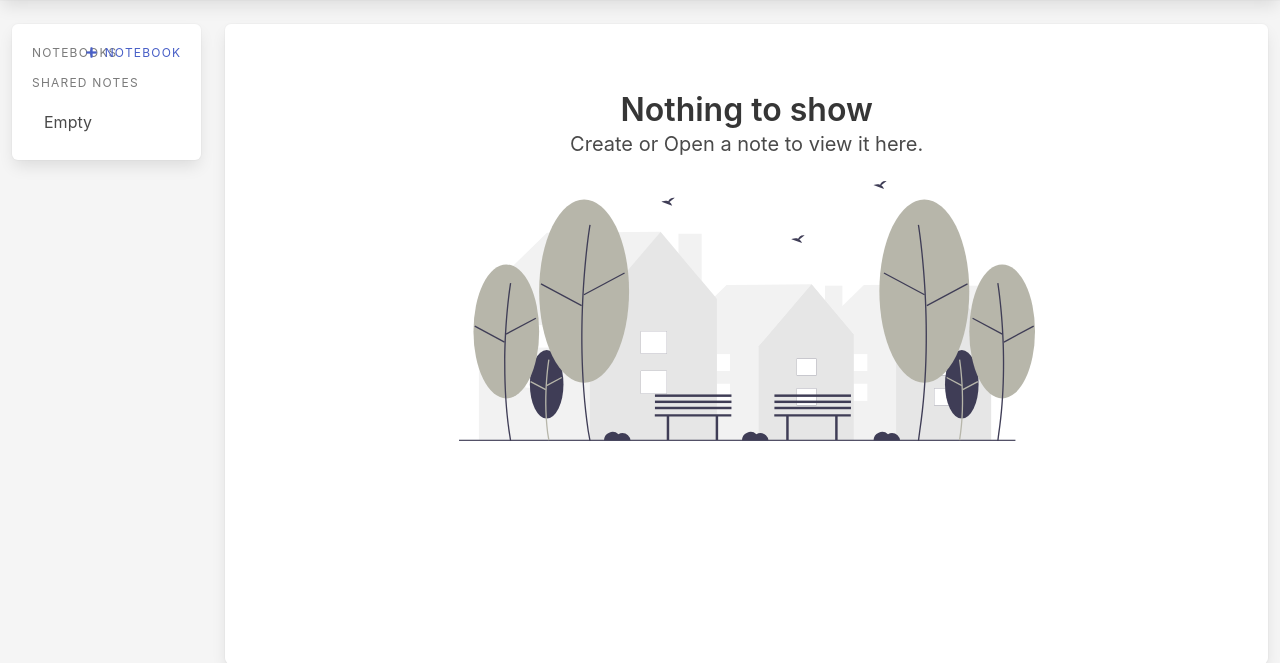
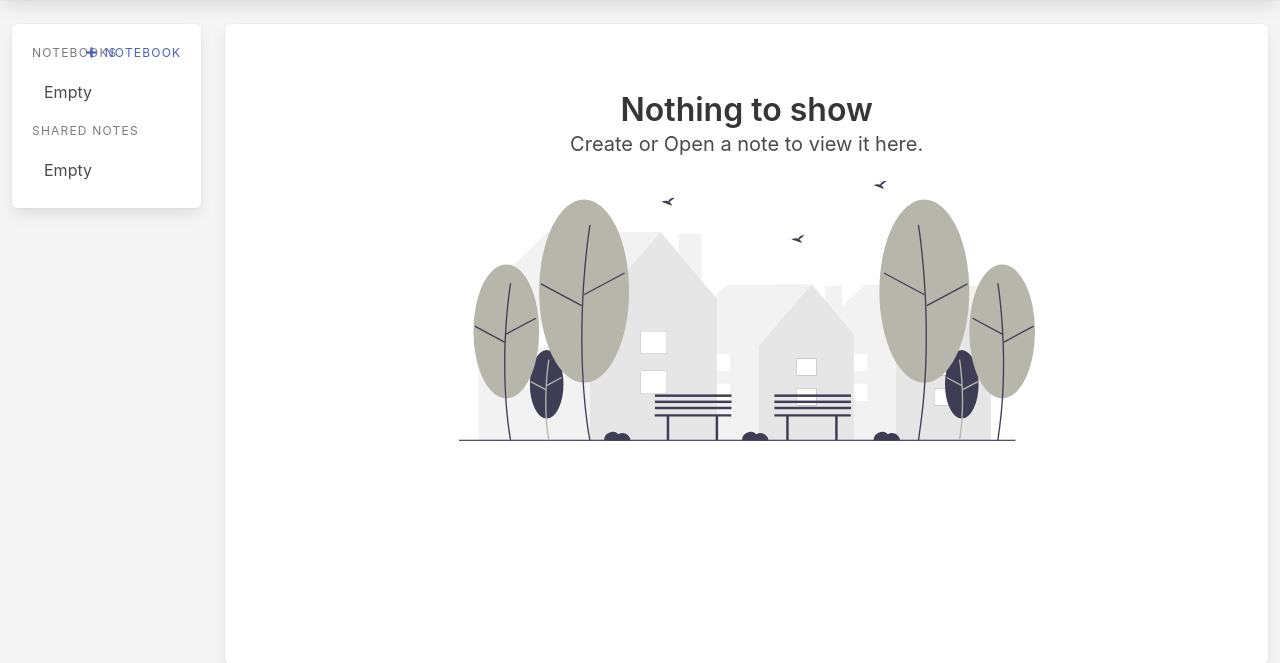
Before and after one commit to Namnetsy/simple-notes-django-app, a Django app: page / in a window 1280 px wide. Shown: the part 56-719 px from the top of the page. Run offline with Django 3.2, Linux system fonts and the light colour scheme; the visitor is signed in with stand-in values (Sample User, id 1); data that the repository does not hold is empty.

Commit message:
add 'empty' text if no notebooks are present

```diff
--- a/simple_notes/notes/templates/notes/base.html
+++ b/simple_notes/notes/templates/notes/base.html
@@ -92,6 +92,8 @@
 										</li>
 									{% endif %}
 								{% endfor %}
+							{% else %}
+								<li><a>Empty</a></li>
 							{% endif %}
 						</ul>
 
```
